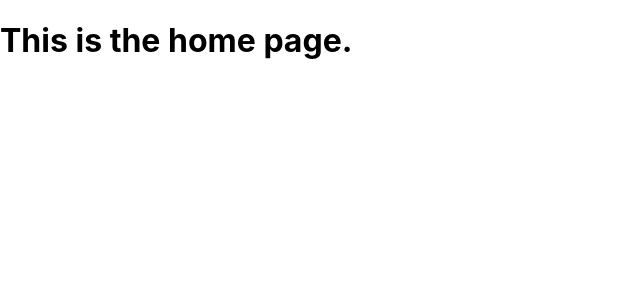
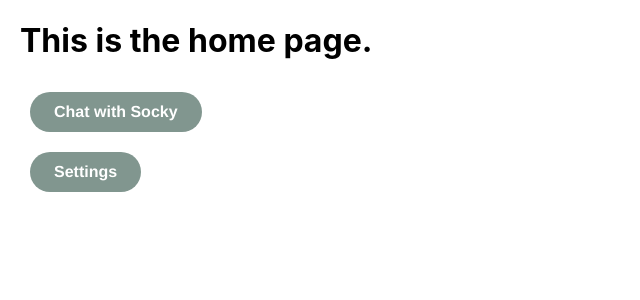
Before and after one commit to alanpham5/mockrates-react, a React (Create React App) app: page / in a window 1280 px wide. Shown: the top 300 px of the page, without its empty margins (0-640 px from the left). Built offline with nearby package versions, Linux system fonts and the light colour scheme.

Commit message:
barely functional homepage

```diff
--- a/src/components/Button.jsx
+++ b/src/components/Button.jsx
@@ -15,7 +15,7 @@ export const Button = ({ transparent, backgroundColor, label, ...props }) => {
       className={["storybook-button", `storybook-button--large`, mode].join(
         " "
       )}
-      style={backgroundColor && { backgroundColor }}
+      style={{ margin: 10, ...(backgroundColor && { backgroundColor }) }}
       {...props}
     >
       {label}
--- a/src/pages/Chat.jsx
+++ b/src/pages/Chat.jsx
@@ -11,7 +11,7 @@ export function Chat() {
     setText("");
   };
   return (
-    <div>
+    <div style={{ margin: 20 }}>
       <h1>This is the chat page.</h1>
       <Message
         backgroundColor={"#81968F"}
@@ -26,6 +26,7 @@ export function Chat() {
           type="text"
           value={text}
           onChange={(e) => setText(e.target.value)}
+          style={{ width: 400, height: 30, margin: 10, fontSize: 18 }}
         />
         <Button backgroundColor={"#81968F"} label="Send" type="submit" />
       </form>
--- a/src/pages/Home.jsx
+++ b/src/pages/Home.jsx
@@ -1,3 +1,25 @@
+import { useNavigate } from "react-router-dom";
+import { Button } from "../components/Button";
 export function Home() {
-  return <h1>This is the home page.</h1>;
+  const navigate = useNavigate();
+  return (
+    <div style={{ margin: 20 }}>
+      <h1>This is the home page.</h1>
+      <Button
+        backgroundColor={"#81968F"}
+        label="Chat with Socky"
+        onClick={() => {
+          navigate("/chat");
+        }}
+      />
+      <br />
+      <Button
+        backgroundColor={"#81968F"}
+        label="Settings"
+        onClick={() => {
+          navigate("/settings");
+        }}
+      />
+    </div>
+  );
 }
--- a/src/pages/Settings.jsx
+++ b/src/pages/Settings.jsx
@@ -1,3 +1,7 @@
 export function Settings() {
-  return <h1>This is the settings page.</h1>;
+  return (
+    <div style={{ margin: 20 }}>
+      <h1>This is the settings page.</h1>
+    </div>
+  );
 }
```
